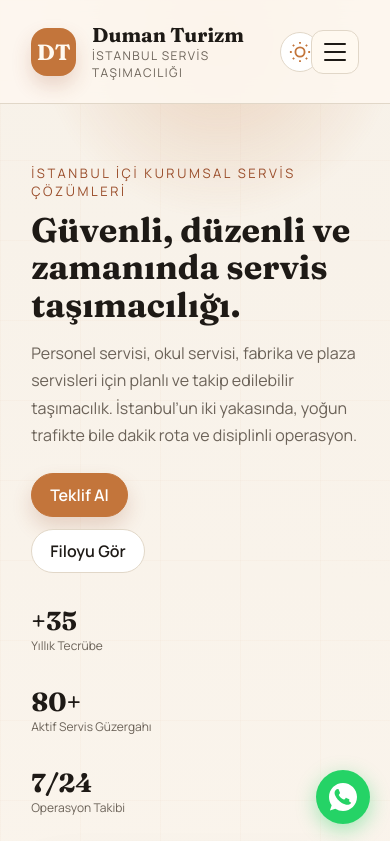
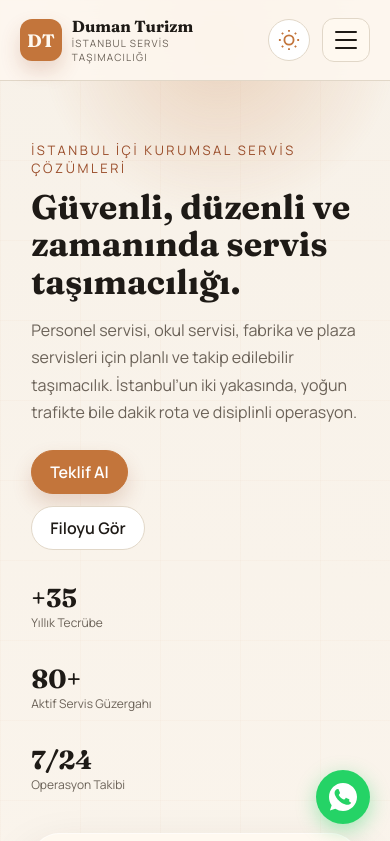
Before and after one commit to eraydumaan/dumanturizm, a website built with Vite: page index.html in a window 390 px wide. Shown: the top 841 px of the page. Built offline with nearby package versions, Linux system fonts and the light colour scheme.

Commit message:
Mobil header düzenlendi - butonlar gruplandı, spacing iyileştirildi

```diff
--- a/index.html
+++ b/index.html
@@ -53,26 +53,28 @@
         <div class="brand-tag">İstanbul Servis Taşımacılığı</div>
       </div>
     </div>
-    <button class="hamburger" aria-label="Menü">
-      <span></span>
-      <span></span>
-      <span></span>
-    </button>
+    <div class="header-controls">
+      <button class="theme-toggle" id="theme-toggle" aria-label="Tema Değiştir">
+        <svg class="sun-icon" viewBox="0 0 24 24" fill="none" stroke="currentColor" stroke-width="2">
+          <circle cx="12" cy="12" r="5"/>
+          <path d="M12 1v2M12 21v2M4.22 4.22l1.42 1.42M18.36 18.36l1.42 1.42M1 12h2M21 12h2M4.22 19.78l1.42-1.42M18.36 5.64l1.42-1.42"/>
+        </svg>
+        <svg class="moon-icon" viewBox="0 0 24 24" fill="none" stroke="currentColor" stroke-width="2">
+          <path d="M21 12.79A9 9 0 1 1 11.21 3 7 7 0 0 0 21 12.79z"/>
+        </svg>
+      </button>
+      <button class="hamburger" aria-label="Menü">
+        <span></span>
+        <span></span>
+        <span></span>
+      </button>
+    </div>
     <nav class="nav">
       <a href="#hizmetler">Hizmetler</a>
       <a href="#filo">Filo</a>
       <a href="#sss">SSS</a>
       <a href="#iletisim" class="btn">İletişim</a>
     </nav>
-    <button class="theme-toggle" id="theme-toggle" aria-label="Tema Değiştir">
-      <svg class="sun-icon" viewBox="0 0 24 24" fill="none" stroke="currentColor" stroke-width="2">
-        <circle cx="12" cy="12" r="5"/>
-        <path d="M12 1v2M12 21v2M4.22 4.22l1.42 1.42M18.36 18.36l1.42 1.42M1 12h2M21 12h2M4.22 19.78l1.42-1.42M18.36 5.64l1.42-1.42"/>
-      </svg>
-      <svg class="moon-icon" viewBox="0 0 24 24" fill="none" stroke="currentColor" stroke-width="2">
-        <path d="M21 12.79A9 9 0 1 1 11.21 3 7 7 0 0 0 21 12.79z"/>
-      </svg>
-    </button>
   </header>
 
   <main>
--- a/styles.css
+++ b/styles.css
@@ -931,6 +931,8 @@ main {
     flex-direction: row;
     flex-wrap: nowrap;
     position: relative;
+    padding: 16px 20px;
+    justify-content: space-between;
   }
 
   /* Mobile Menu Overlay */
@@ -1064,6 +1066,13 @@ main {
   }
 }
 
+/* Header Controls */
+.header-controls {
+  display: none;
+  align-items: center;
+  gap: 12px;
+}
+
 /* Theme Toggle Button */
 .theme-toggle {
   background: var(--card-bg, #fff);
@@ -1183,17 +1192,39 @@ main {
 
 /* Mobile Styles for New Features */
 @media (max-width: 768px) {
+  .header-controls {
+    display: flex;
+  }
+
   .theme-toggle {
-    position: absolute;
-    right: 70px;
-    top: 50%;
-    transform: translateY(-50%);
-    width: 40px;
-    height: 40px;
+    position: static;
+    transform: none;
+    width: 42px;
+    height: 42px;
+    margin-left: 0;
   }
 
   .theme-toggle:hover {
-    transform: translateY(-50%) scale(1.1);
+    transform: scale(1.05);
+  }
+
+  .brand-mark {
+    width: 42px;
+    height: 42px;
+    font-size: 18px;
+    border-radius: 12px;
+  }
+
+  .brand-name {
+    font-size: 16px;
+  }
+
+  .brand-tag {
+    font-size: 10px;
+  }
+
+  .brand {
+    gap: 10px;
   }
 
   .faq-section {
```
